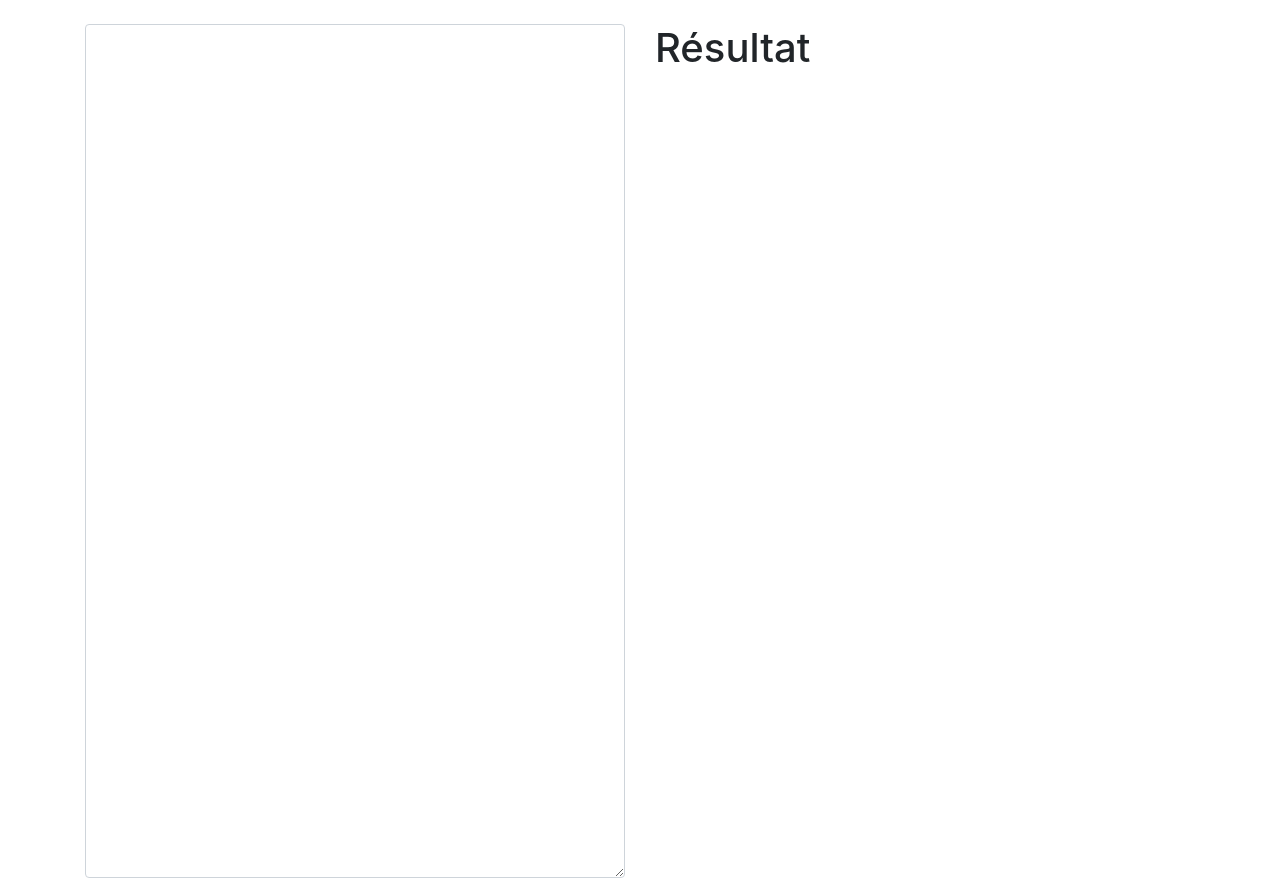
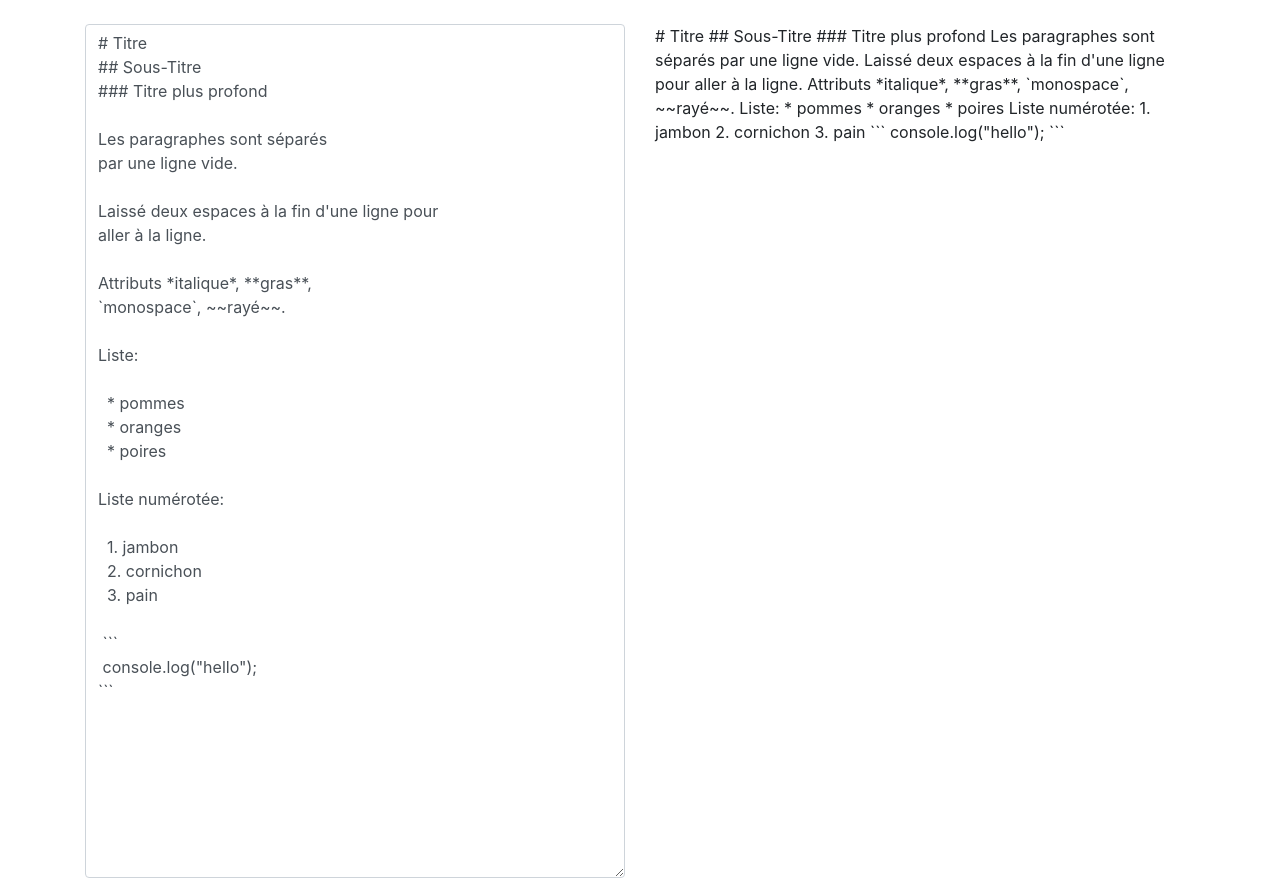
Before and after one commit to Heraclesnyx/Markdown, a React (Create React App) app: page / in a window 1280 px wide. Built offline with nearby package versions, Linux system fonts and the light colour scheme.

Commit message:
Mise en place de mon state et mon textarea et mon state sont synchro(on peut modifier l'un ou l'autre et les modifications sont prise en compte

```diff
--- a/src/App.js
+++ b/src/App.js
@@ -1,19 +1,34 @@
 import React, { Component } from 'react';
 import './App.css';
 
+import { sampleText } from './sampleText';
+
 class App extends Component {
+  state= {
+    text: sampleText
+  }
+
+  handleChange = event => {
+    const text = event.target.value
+    this.setState({ text })
+  }
+
   render() {
     return(
       <div className="container">  {/* Mode JSX */}
         <div className="row">
           <div className="col-sm-6">
             <textarea
+              onChange={this.handleChange}
+              value= {this.state.text}
               className="form-control"
               rows="35" />
           </div>
 
           <div className="col-sm-6">
-             <h1>Résultat</h1>
+            <div>
+              { sampleText }
+            </div>
           </div>
         </div>
       </div>
```
Also changed, not shown: src/sampleText.js (+1 -1 lines).
